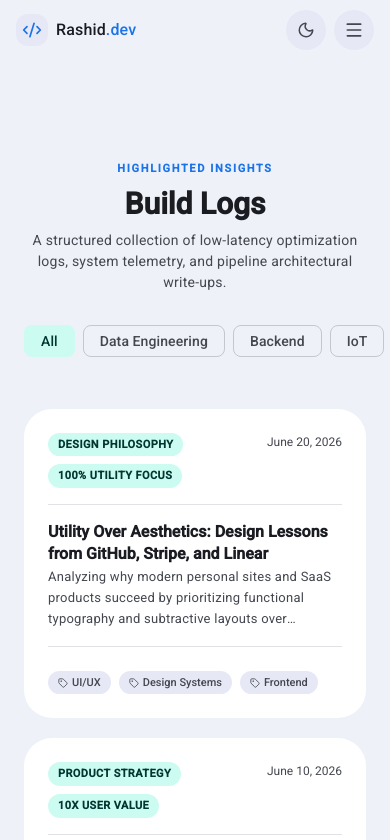
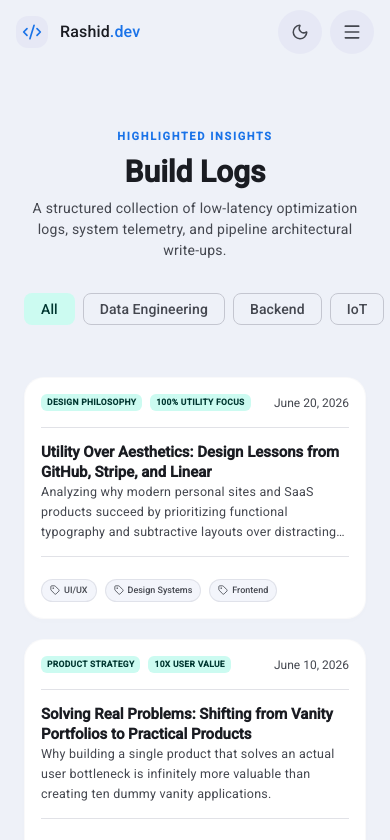
Before and after one commit to rashidkhan4067/Portfolio-, a React (Vite) app: page /build-logs in a window 390 px wide. Shown: the top 840 px of the page. Built offline with nearby package versions, Linux system fonts and the light colour scheme; a web font is replaced by a local one.

Commit message:
style: refine portfolio cards, spacing, and buttons for Google M3 alignment

```diff
--- a/src/features/build-logs/styles.module.css
+++ b/src/features/build-logs/styles.module.css
@@ -85,8 +85,8 @@
 /* Google Material 3 Surface Card - Aligned with Projects card */
 .card {
   background-color: var(--md-surface-container-low);
-  border-radius: 28px;
-  border: none;
+  border-radius: 24px;
+  border: 1px solid color-mix(in srgb, var(--md-outline-variant) 30%, transparent);
   overflow: hidden;
   padding: 24px;
   display: flex;
@@ -95,15 +95,28 @@
   height: 100%;
   position: relative;
   cursor: pointer;
-  box-shadow: none;
+  box-shadow: 0 4px 16px rgba(0, 0, 0, 0.02);
   animation: fadeInUp 400ms cubic-bezier(0.4, 0, 0.2, 1) both;
+  transition: transform 200ms cubic-bezier(0.4, 0, 0.2, 1),
+              border-color 200ms cubic-bezier(0.4, 0, 0.2, 1),
+              box-shadow 200ms cubic-bezier(0.4, 0, 0.2, 1);
+}
+
+.card:hover {
+  transform: translateY(-4px);
+  border-color: var(--md-primary);
+  box-shadow: 0 12px 32px rgba(0, 0, 0, 0.06);
+}
+
+.card:active {
+  transform: translateY(0);
 }
 
 .card::after {
   content: '';
   position: absolute;
   inset: 0;
-  border-radius: 28px;
+  border-radius: 24px;
   background-color: var(--md-on-surface);
   opacity: 0;
   transition: opacity 150ms ease;
@@ -145,9 +158,9 @@
   background-color: var(--md-secondary-container);
   color: var(--md-on-secondary-container);
   border: none;
-  border-radius: 9999px;
-  padding: 3px 10px;
-  font-size: 11px;
+  border-radius: 6px;
+  padding: 3px 8px;
+  font-size: 9px;
   font-weight: 600;
   letter-spacing: 0.04em;
   text-transform: uppercase;
@@ -230,12 +243,12 @@
   display: inline-flex;
   align-items: center;
   gap: 0.25rem; /* gap-1 */
-  background-color: var(--md-surface-container-high);
+  background-color: color-mix(in srgb, var(--md-surface-container) 60%, transparent);
   color: var(--md-on-surface-variant);
-  border: none;
+  border: 1px solid color-mix(in srgb, var(--md-outline-variant) 40%, transparent);
   border-radius: 9999px;
-  padding: 3px 10px;
-  font-size: 11px;
+  padding: 4px 10px;
+  font-size: 10px;
   font-weight: 500;
   transition: background-color var(--transition-fast);
 }
@@ -498,3 +511,53 @@
   justify-content: center;
   margin-top: 2rem; /* mt-8 */
 }
+
+@media (max-width: 767px) {
+  .section {
+    padding-top: var(--space-16);
+    padding-bottom: var(--space-8);
+  }
+
+  .card {
+    border-radius: 20px;
+    padding: 16px;
+    gap: 12px; /* reduced internal vertical gap */
+    border: 1px solid color-mix(in srgb, var(--md-outline-variant) 10%, transparent);
+    box-shadow: 0 2px 10px rgba(0, 0, 0, 0.01);
+  }
+
+  .card::after {
+    border-radius: 20px;
+  }
+
+  .divider,
+  .bottomDivider {
+    margin: 2px 0; /* reduced divider empty space */
+  }
+
+  .cardTitle {
+    font-size: 15px;
+    line-height: 1.35;
+  }
+
+  .cardDesc {
+    font-size: 12.5px;
+    line-height: 1.6;
+  }
+
+  .cardTag {
+    font-size: 8.5px;
+    padding: 2px 6px;
+  }
+
+  .topicChip {
+    font-size: 9px;
+    padding: 3px 8px;
+  }
+
+  .teaserCtaBtn {
+    height: 38px;
+    padding: 0 20px;
+    font-size: 13px;
+  }
+}
--- a/src/features/projects/components/FeaturedProjects.jsx
+++ b/src/features/projects/components/FeaturedProjects.jsx
@@ -270,7 +270,7 @@ export default function ProjectsSection() {
             skeletonCards.map((_, index) => (
               <div
                 key={`project-skeleton-${index}`}
-                className={`${styles.projectCard} ${styles.skeletonCard} rounded-[28px] bg-[var(--md-surface-container-low)]`}
+                className={`${styles.projectCard} ${styles.skeletonCard}`}
               >
                 <div className={`${styles.skeletonImage} skeleton`} />
                 <div className={styles.cardContent}>
--- a/src/features/projects/components/ProjectCard.jsx
+++ b/src/features/projects/components/ProjectCard.jsx
@@ -30,7 +30,7 @@ export default function ProjectCard({ project, onClick }) {
   return (
     <article
       role="article"
-      className={`${styles.projectCard} rounded-[28px] bg-[var(--md-surface-container-low)]`}
+      className={styles.projectCard}
       onClick={(e) => onClick && onClick(e, project)}
       style={{ cursor: 'pointer', position: 'relative' }}
     >
@@ -88,7 +88,7 @@ export default function ProjectCard({ project, onClick }) {
         {/* Row 4 — tech stack chips */}
         <div className={styles.techList}>
           {slicedTechStack.map((tech) => (
-            <div key={tech} className={`${styles.techItem} bg-[var(--md-surface-container-high)] text-[11px] px-2.5 py-0.5 rounded-full font-medium`}>
+            <div key={tech} className={styles.techItem}>
               <span className={styles.techName}>{tech}</span>
             </div>
           ))}
--- a/src/features/projects/styles.module.css
+++ b/src/features/projects/styles.module.css
@@ -3,7 +3,7 @@
    ========================================================================== */
 
 .section {
-  padding: var(--space-20) 0;
+  padding: var(--space-24) 0;
   background-color: var(--md-surface);
   position: relative;
   width: 100%;
@@ -108,8 +108,9 @@
 /* MD3 Project Card */
 .projectCard {
   background: var(--md-surface-container-low);
-  border-radius: 28px; /* MD3 shape-xl */
-  border: 1px solid var(--md-outline-variant);
+  border-radius: 24px;
+  border: 1px solid color-mix(in srgb, var(--md-outline-variant) 30%, transparent);
+  box-shadow: 0 4px 16px rgba(0, 0, 0, 0.02);
   overflow: hidden;
   display: flex;
   flex-direction: column;
@@ -123,7 +124,7 @@
 .projectCard:hover {
   transform: translateY(-4px);
   border-color: var(--md-primary);
-  box-shadow: 0 8px 24px rgba(0, 0, 0, 0.04);
+  box-shadow: 0 12px 32px rgba(0, 0, 0, 0.06);
 }
 
 /* MD3 state layers */
@@ -131,7 +132,7 @@
   content: '';
   position: absolute;
   inset: 0;
-  border-radius: 28px;
+  border-radius: 24px;
   background: var(--md-on-surface);
   opacity: 0;
   transition: opacity 150ms ease;
@@ -150,8 +151,9 @@
 .cardImageContainer {
   width: 100%;
   aspect-ratio: 16 / 9;
-  padding: 16px 16px 0 16px;
+  padding: 20px 20px 0 20px;
   box-sizing: border-box;
+  overflow: hidden;
 }
 
 .cardImage {
@@ -160,7 +162,12 @@
   object-fit: cover;
   object-position: top;
   border-radius: 16px;
-  border: 1px solid var(--md-outline-variant);
+  border: 1px solid color-mix(in srgb, var(--md-outline-variant) 30%, transparent);
+  transition: transform 300ms cubic-bezier(0.4, 0, 0.2, 1);
+}
+
+.projectCard:hover .cardImage {
+  transform: scale(1.04);
 }
 
 .cardImageFallback {
@@ -181,10 +188,10 @@
 
 /* Card content body */
 .cardContent {
-  padding: 16px;
+  padding: 20px;
   display: flex;
   flex-direction: column;
-  gap: 12px;
+  gap: 14px;
   flex: 1;
 }
 
@@ -202,9 +209,9 @@
   background: var(--md-secondary-container);
   color: var(--md-on-secondary-container);
   border: none;
-  border-radius: 8px;
-  padding: 4px 10px;
-  font-size: 10px;
+  border-radius: 6px;
+  padding: 3px 8px;
+  font-size: 9px;
   font-weight: 700;
   letter-spacing: 0.04em;
   text-transform: uppercase;
@@ -219,9 +226,9 @@
   background: color-mix(in srgb, var(--projects-accent, var(--accent-brand)) 8%, transparent);
   color: var(--projects-accent, var(--accent-brand));
   border: 1px solid color-mix(in srgb, var(--projects-accent, var(--accent-brand)) 15%, transparent);
-  border-radius: 8px;
-  padding: 3px 10px;
-  font-size: 10px;
+  border-radius: 6px;
+  padding: 3px 8px;
+  font-size: 9px;
   font-weight: 700;
   letter-spacing: 0.04em;
   text-transform: uppercase;
@@ -275,6 +282,7 @@
   line-height: 1.6;
   display: -webkit-box;
   -webkit-line-clamp: 3;
+  line-clamp: 3;
   -webkit-box-orient: vertical;
   overflow: hidden;
   margin: 0;
@@ -295,13 +303,13 @@
   align-items: center;
   justify-content: center;
   height: auto;
-  padding: 3px 10px;
-  font-size: 10.5px;
+  padding: 4px 10px;
+  font-size: 10px;
   font-weight: 500;
-  border-radius: 8px;
-  background: var(--md-surface-container);
+  border-radius: 9999px;
+  background: color-mix(in srgb, var(--md-surface-container) 60%, transparent);
   color: var(--md-on-surface-variant);
-  border: 1px solid var(--md-outline-variant);
+  border: 1px solid color-mix(in srgb, var(--md-outline-variant) 40%, transparent);
   transition: all var(--transition-fast);
 }
 
@@ -454,3 +462,60 @@
   height: 28px;
   border-radius: var(--md-shape-full);
 }
+
+@media (max-width: 767px) {
+  /* Slightly reduce project card padding on mobile */
+  .cardImageContainer {
+    padding: 12px 12px 0 12px;
+    aspect-ratio: 2 / 1; /* reduce image height, keep aspect ratio */
+  }
+
+  .cardImage {
+    border-radius: 12px;
+    border: 1px solid color-mix(in srgb, var(--md-outline-variant) 15%, transparent);
+  }
+
+  .cardContent {
+    padding: 16px;
+    gap: 10px;
+  }
+
+  /* Make cards softer: reduce border visibility & subtle shadow */
+  .projectCard {
+    border-radius: 20px;
+    border: 1px solid color-mix(in srgb, var(--md-outline-variant) 15%, transparent);
+    box-shadow: 0 2px 10px rgba(0, 0, 0, 0.01);
+  }
+
+  .projectCard::after {
+    border-radius: 20px;
+  }
+
+  /* Refine typography on mobile */
+  .projectTitle {
+    font-size: 17px; /* slightly increase/refine project title hierarchy */
+    line-height: 1.3;
+  }
+
+  .projectDesc {
+    font-size: 12.5px;
+    line-height: 1.6;
+  }
+
+  /* Improve buttons on mobile */
+  .liveButton, .githubButton {
+    height: 36px; /* equal height */
+    font-size: 12.5px;
+    border-radius: 9999px; /* rounded pill shape */
+  }
+
+  /* Improve chips/tags on mobile */
+  .techItem {
+    font-size: 9px;
+    padding: 3px 8px;
+  }
+
+  .techList {
+    gap: 4px;
+  }
+}
--- a/src/features/testimonials/styles.module.css
+++ b/src/features/testimonials/styles.module.css
@@ -3,25 +3,38 @@
    ========================================================================== */
 
 .section {
-  padding: var(--space-20) 0;
+  padding: var(--space-24) 0;
   background-color: var(--md-surface);
   position: relative;
   overflow: hidden;
 }
 
-/* MD3 Filled Tonal Card — 28px corner-radius, no border, low-surface-container bg */
+/* MD3 Filled Tonal Card — 24px corner-radius, no border, low-surface-container bg */
 .card {
   background-color: var(--md-surface-container-low);
-  border-radius: 28px;
-  border: none;
+  border-radius: 24px;
+  border: 1px solid color-mix(in srgb, var(--md-outline-variant) 30%, transparent);
   padding: 24px;
   display: flex;
   flex-direction: column;
   gap: 1rem; /* gap-4 */
   height: 100%;
-  box-shadow: none;
+  box-shadow: 0 4px 16px rgba(0, 0, 0, 0.02);
   position: relative;
   box-sizing: border-box;
+  transition: transform 200ms cubic-bezier(0.4, 0, 0.2, 1),
+              border-color 200ms cubic-bezier(0.4, 0, 0.2, 1),
+              box-shadow 200ms cubic-bezier(0.4, 0, 0.2, 1);
+}
+
+.card:hover {
+  transform: translateY(-4px);
+  border-color: var(--md-primary);
+  box-shadow: 0 12px 32px rgba(0, 0, 0, 0.06);
+}
+
+.card:active {
+  transform: translateY(0);
 }
 
 /* Top Quote mark watermark style */
@@ -182,8 +195,8 @@
   width: 100%;
   max-width: 600px;
   background-color: var(--md-surface-container-low);
-  border: none;
-  border-radius: 28px;
+  border: 1px solid color-mix(in srgb, var(--md-outline-variant) 30%, transparent);
+  border-radius: 24px;
   padding: 2rem;
   margin-top: 1.5rem;
   box-shadow: none;
@@ -518,3 +531,58 @@
   margin: 0.5rem auto 0;
   line-height: 1.5;
 }
+
+@media (max-width: 767px) {
+  .section {
+    padding-top: var(--space-12);
+    padding-bottom: var(--space-16);
+  }
+
+  .card {
+    border-radius: 20px;
+    padding: 16px;
+    gap: 12px; /* reduced internal empty space gap */
+    border: 1px solid color-mix(in srgb, var(--md-outline-variant) 10%, transparent);
+    box-shadow: 0 2px 10px rgba(0, 0, 0, 0.01);
+  }
+
+  .cardDivider {
+    margin: 2px 0; /* reduced divider space */
+  }
+
+  .quoteText {
+    font-size: 13px;
+    line-height: 1.6;
+  }
+
+  .reviewFormCard {
+    border-radius: 20px;
+    padding: 1.25rem;
+    border: 1px solid color-mix(in srgb, var(--md-outline-variant) 10%, transparent);
+  }
+
+  @media (max-width: 480px) {
+    .authorRow {
+      display: grid;
+      grid-template-columns: auto 1fr;
+      gap: 4px 12px;
+      align-items: center;
+    }
+
+    .avatar {
+      grid-row: span 2;
+      align-self: center;
+    }
+
+    .authorInfo {
+      grid-column: 2;
+    }
+
+    .starRating {
+      grid-column: 2;
+      margin-left: 0 !important;
+      margin-top: 0 !important;
+      width: auto !important;
+    }
+  }
+}
--- a/src/layouts/Navbar/Navbar.module.css
+++ b/src/layouts/Navbar/Navbar.module.css
@@ -402,6 +402,20 @@
   .menuBtn   { display: flex !important; }
 }
 
+@media (max-width: 767px) {
+  .menuBtn,
+  .themeBtn {
+    width: 44px;
+    height: 44px;
+  }
+  .inner {
+    padding: 0 1.25rem !important;
+  }
+  .logo {
+    gap: 0.75rem;
+  }
+}
+
 @media (max-width: 480px) {
   .nav { padding: 0.625rem 0; }
   .inner { padding: 0 1rem !important; }
```
Also changed, not shown: src/features/projects/detailed-styles.module.css (+33 -51 lines).
